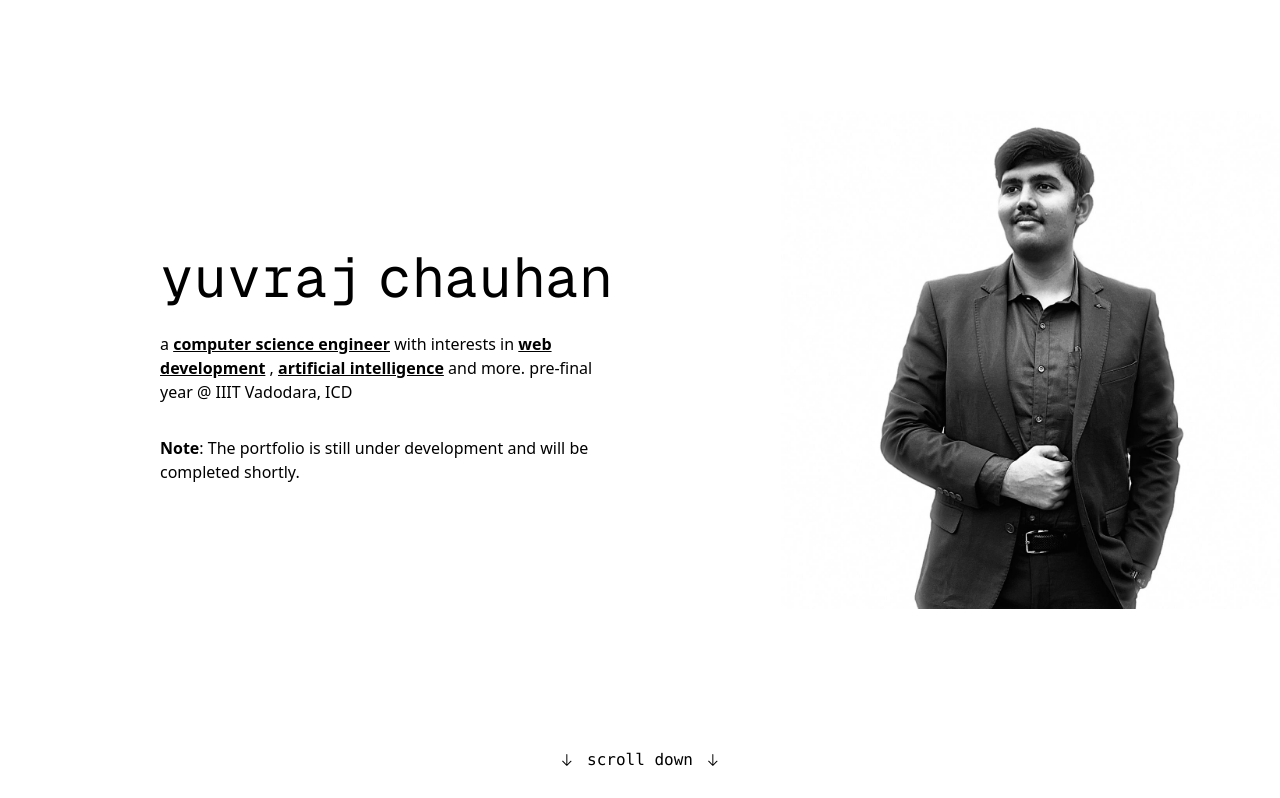
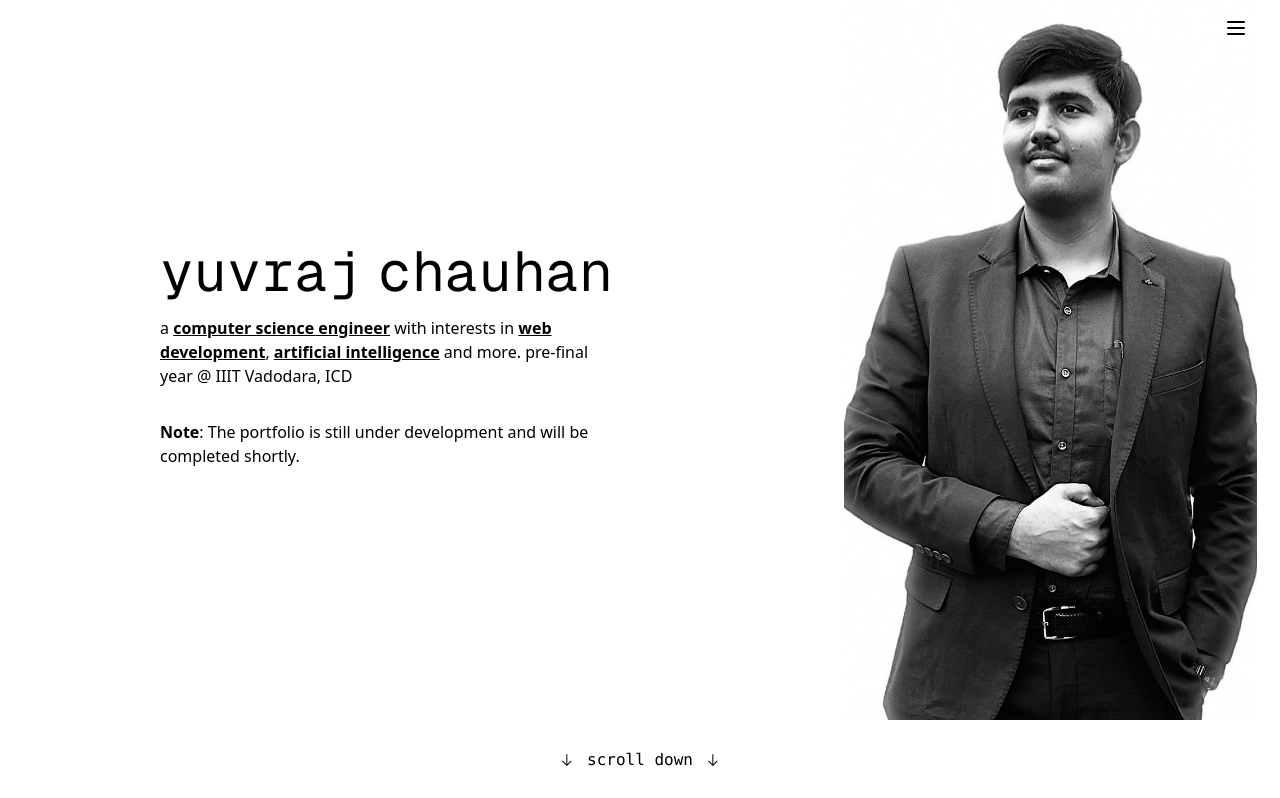
Before and after one commit to YuvrajChauhan1303/yuvraj-portfolio, a Next.js app: page / in a window 1280 px wide. Shown: the top 798 px of the page. Built offline with nearby package versions, Linux system fonts and the light colour scheme.

Commit message:
added navigation

```diff
--- a/app/layout.tsx
+++ b/app/layout.tsx
@@ -1,6 +1,7 @@
 import type { Metadata } from "next";
 import { Geist, Geist_Mono, Roboto_Condensed } from "next/font/google";
 import "./globals.css";
+import Navigation from "@/components/Navigation";
 
 const geistSans = Geist({
   variable: "--font-geist-sans",
@@ -14,7 +15,7 @@ const robotoCondensed = Roboto_Condensed({
 
 const geistMono = Geist_Mono({
   variable: "--font-geist-mono",
-  weight: ["400", "600", "700"],
+  weight: ["400", "500", "700"],
   subsets: ["latin"],
 });
 
@@ -34,6 +35,7 @@ export default function RootLayout({
       <body
         className={`${geistSans.variable} ${geistMono.variable} ${robotoCondensed.variable} antialiased overflow-x-hidden`}
       >
+        <Navigation />
         {children}
       </body>
     </html>
--- a/app/page.tsx
+++ b/app/page.tsx
@@ -19,21 +19,21 @@ export default function Home() {
 
   return (
     <div>
-      {/* landing */}
+      {/* Landing */}
       <div>
-        <div className="w-screen flex h-[90vh]">
-          {/* left */}
-          <div className="md:w-[62%] flex flex-col justify-center md:px-[10rem]">
-            <h1 className="md:text-[3.5rem] md:mb-3 font-[family-name:var(--font-geist-mono)] flex flex-row gap-4">
-              <span className="">yuvraj</span> <span className="">chauhan</span>
+        <div className="w-screen flex flex-col-reverse md:flex-row h-screen md:h-[90vh] gap-12">
+          {/* Left (Text) */}
+          <div className="flex flex-col justify-center px-8 md:px-[10rem] w-full md:w-[62%]">
+            <h1 className="text-4xl md:text-[3.5rem] font-[family-name:var(--font-geist-mono)] flex flex-row gap-4">
+              <span>yuvraj</span> <span>chauhan</span>
             </h1>
-            <p className="font-medium">
+            <p className="font-medium mt-8 md:mt-6">
               a{" "}
               <span className="font-bold underline">
                 computer science engineer
               </span>{" "}
               with interests in{" "}
-              <span className="font-bold underline">web development</span> ,{" "}
+              <span className="font-bold underline">web development</span>,{" "}
               <span className="font-bold underline">
                 artificial intelligence
               </span>{" "}
@@ -45,7 +45,7 @@ export default function Home() {
                   className="hover:underline underline-offset-1"
                 >
                   IIIT Vadodara, ICD
-                </Link>{" "}
+                </Link>
               </span>
             </p>
             <p className="mt-8">
@@ -53,17 +53,20 @@ export default function Home() {
               under development and will be completed shortly.
             </p>
           </div>
-          {/* right */}
-          <div className="md:w-[40%] flex items-center justify-start">
+
+          {/* Right (Image) */}
+          <div className="w-full md:w-[40%] flex justify-center">
             <Image
-              src={"/images/yuvraj.jpg"}
-              width={500}
-              height={500}
+              src="/images/yuvraj.jpg"
+              width={400}
+              height={400}
               alt="a graphical representation of a picsart"
-              className=""
+              className="object-cover w-[90%] max-w-md"
             />
           </div>
         </div>
+
+        {/* Scroll down */}
         <div
           className="h-[10vh] w-screen flex items-center justify-center font-mono hover:underline cursor-pointer"
           onClick={handleScroll}
@@ -78,7 +81,7 @@ export default function Home() {
         </div>
       </div>
 
-      {/* work / experience */}
+      {/* Work / Experience Section */}
       <div
         className="flex flex-col border-t-black border border-dashed"
         ref={workRef}
@@ -86,7 +89,7 @@ export default function Home() {
         <h1 className="text-center text-4xl font-mono mt-12 mb-4">
           relevant works / experience
         </h1>
-        <div className="min-h-screen grid grid-cols-1 md:grid-cols-2 lg:grid-cols-3 gap-6 gap-y-20 p-6 justify-items-center ">
+        <div className="min-h-screen grid grid-cols-1 sm:grid-cols-2 lg:grid-cols-3 gap-6 gap-y-20 p-6 justify-items-center">
           {workData.map((work, index) => (
             <Work key={index} {...work} />
           ))}
--- /dev/null
+++ b/components/Navigation.tsx
@@ -0,0 +1,65 @@
+"use client";
+
+import React, { useState } from "react";
+import { Menu } from "lucide-react";
+import Link from "next/link";
+
+import {
+  FaGithub,
+  FaLinkedinIn,
+  FaInstagram,
+  FaXTwitter,
+} from "react-icons/fa6";
+
+import { SiLeetcode } from "react-icons/si";
+
+const Navigation = () => {
+  const [open, setOpen] = useState(false);
+
+  return (
+    <div className="fixed w-screen py-4 flex flex-row-reverse gap-4 justify-start items-start px-8 z-50">
+      <Menu onClick={() => setOpen(!open)} className="cursor-pointer" />
+      {open && <MiniMenu />}
+    </div>
+  );
+};
+
+const MiniMenu = () => {
+  return (
+    <div className="h-[480px] md:w-[25vw] w-[80vw] bg-gray-50/90 border border-black flex flex-col gap-4 uppercase font-medium font-[family-name:var(--font-geist-mono)] py-8 px-4 text-2xl absolute top-16 right-0 md:relative md:top-auto md:right-auto md:h-auto  mr-8 md:mr-0">
+      <div className="flex flex-col gap-6">
+        <Link href={"/education"}>Education</Link>
+        <Link href={"/projects"}>Projects</Link>
+        <Link href={"/skills"}>Skills</Link>
+        <Link href={"/about"}>About</Link>
+        <Link href={"/contact"}>Contact</Link>
+      </div>
+
+      <div className="pt-4 border-t-2 border-black">Connect with me:</div>
+      <div className="flex items-center justify-center w-full gap-6 mt-4">
+        <Link href={""} className="hover:text-blue-600 transition duration-200">
+          <FaGithub />
+        </Link>
+        <Link href={""} className="hover:text-blue-600 transition duration-200">
+          <FaLinkedinIn />
+        </Link>
+        <Link href={""} className="hover:text-pink-500 transition duration-200">
+          <FaInstagram />
+        </Link>
+        <Link href={""} className="hover:text-blue-400 transition duration-200">
+          <FaXTwitter />
+        </Link>
+        <Link
+          href={""}
+          className="hover:text-green-500 transition duration-200"
+        >
+          <SiLeetcode />
+        </Link>
+      </div>
+
+      <div className="pt-4 border-t-2 border-black">Yuvraj Chauhan</div>
+    </div>
+  );
+};
+
+export default Navigation;
--- a/package.json
+++ b/package.json
@@ -9,6 +9,7 @@
     "lint": "next lint"
   },
   "dependencies": {
+    "lucide-react": "^0.469.0",
     "next": "15.1.2",
     "react": "^19.0.0",
     "react-dom": "^19.0.0",
```
Also changed, not shown: 1 other file (tests, documents, lock files or other folders).
